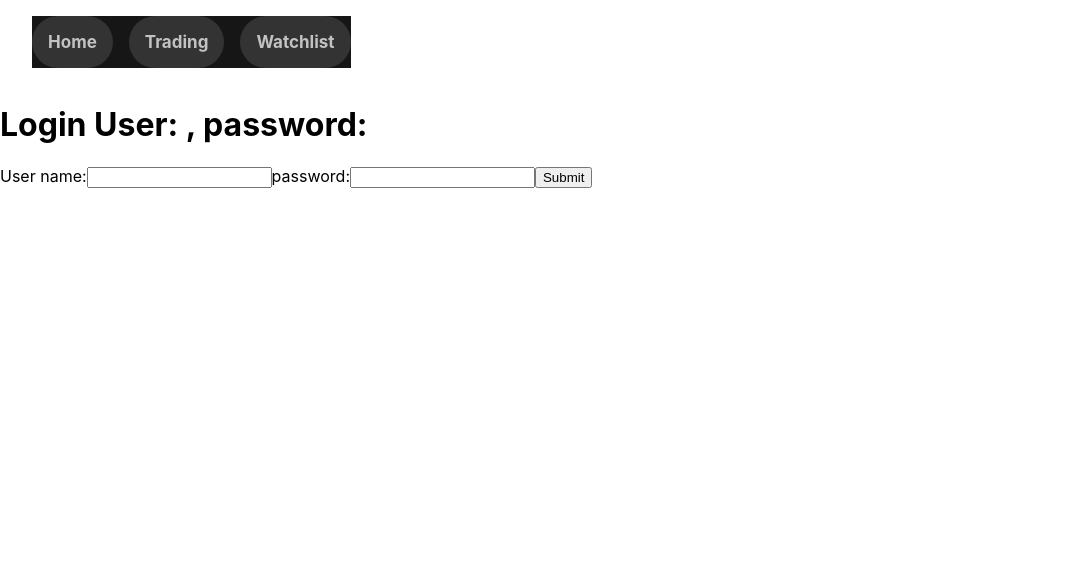
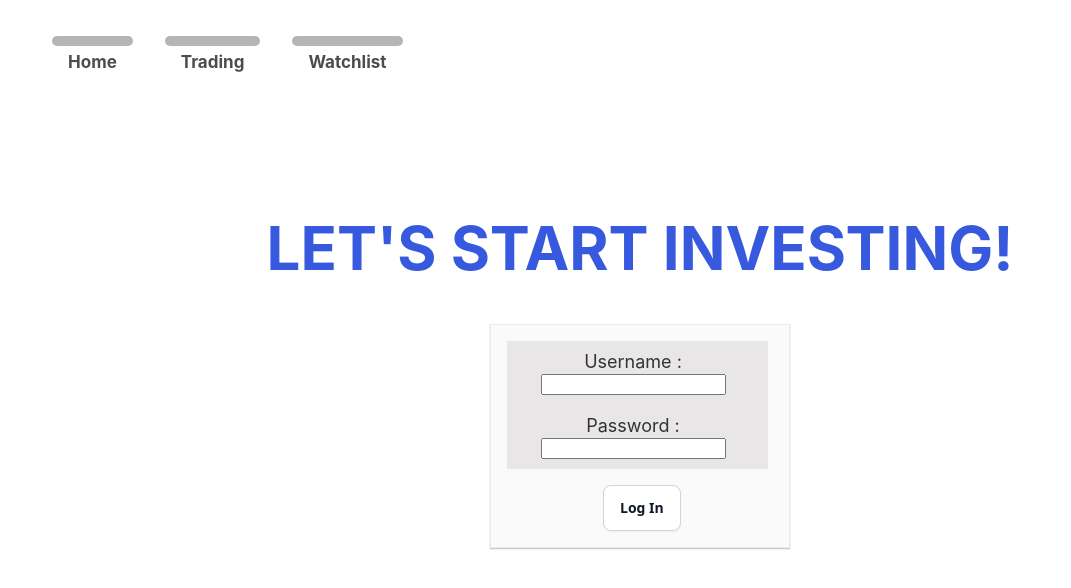
Before and after one commit to stringtheory92/phase-3-project-react-side, a React (Create React App) app: page / in a window 1280 px wide. Shown: the top 588 px of the page, without its empty margins (0-1071 px from the left). Built offline with nearby package versions, Linux system fonts and the light colour scheme; no server answers.

Commit message:
updated css

```diff
--- a/src/App.js
+++ b/src/App.js
@@ -35,23 +35,31 @@ function App() {
       <Navbar />
       <Routes>
         <Route
-          exact
-          path="/"
+          exact path="/"
           element={
             isLoggedIn ? (
               <HomeScreen toggleLogIn={toggleLogIn} />
-            ) : (
-              <Login replace to={"/login"} toggleLogIn={toggleLogIn} />
-            )
+              ) : (
+              <Login replace to={"/login"} toggleLogIn={toggleLogIn} />)
           }
         />
         <Route
           path="/trading"
-          element={<Trading userState={userState} toggleLogIn={toggleLogIn} />}
+          element={
+            isLoggedIn ? (
+              <Trading userState={userState} toggleLogIn={toggleLogIn} />
+              ) : (
+              <Login replace to={"/login"} />)
+          }
         />
         <Route
           path="/watchlist"
-          element={<WatchList userState={userState} />}
+          element={
+            isLoggedIn ? (
+              <WatchList userState={userState} toggleLogIn={toggleLogIn}/>
+              ) : (
+              <Login replace to={"/login"} />)
+          }
         />
       </Routes>
     </Router>
--- a/src/HomeScreen.js
+++ b/src/HomeScreen.js
@@ -13,6 +13,7 @@ function HomeScreen({ toggleLogIn }) {
   }, []);
 
   console.log(stockData);
+
   const handleClick = () => {
     toggleLogIn();
     localStorage.clear();
@@ -20,11 +21,14 @@ function HomeScreen({ toggleLogIn }) {
 
   const displayStocks = stockData.map((stock) => {
     return (
-      <div>
-        <h2>{stock.ticker}</h2>
-        {stock.company}
-        {/* {stock.stock_prices.price} */}
-      </div>
+      <tr>
+        <td>{stock.ticker}</td>
+        <td>{stock.company}</td>
+        <td>300</td>
+        <td>0.389</td>
+        <td>-0.04%</td>
+        <td>3.45M</td>
+      </tr>
     );
   });
 
@@ -32,9 +36,74 @@ function HomeScreen({ toggleLogIn }) {
 
   return (
     <div>
-      <h1>HOME</h1>
-      <button onClick={handleClick}>Log Out</button>
-      {displayStocks}
+      <h1 className="home" >WELCOME!
+        <button className="logoutButton" onClick={handleClick}>Log Out</button>
+      </h1>
+
+      <div className="title-div">
+        <h3 className="table-title">Trending</h3>
+      </div>
+      <div className="home-table">
+          <table>
+            <tr>
+              <th>Ticker</th>
+              <th>Name</th>
+              <th>Price</th>
+              <th>Change</th>
+              <th>% Change</th>
+              <th>Volume</th>
+            </tr>
+            {displayStocks}
+          </table>
+      </div>
+      <div className="title-div">
+        <h3 className="table-title">Top 20</h3>
+      </div>
+      <div className="home-table">
+        <table>
+          <tr>
+            <th>Ticker</th>
+            <th>Name</th>
+            <th>Price</th>
+            <th>Change</th>
+            <th>% Change</th>
+            <th>Volume</th>
+          </tr>
+          {displayStocks}
+        </table>
+      </div>
+      <div className="title-div">
+        <h3 className="table-title">Gainers</h3>
+      </div>
+      <div className="home-table">
+          <table>
+            <tr>
+              <th>Ticker</th>
+              <th>Name</th>
+              <th>Price</th>
+              <th>Change</th>
+              <th>% Change</th>
+              <th>Volume</th>
+            </tr>
+            {displayStocks}
+          </table>
+      </div>
+      <div className="title-div">
+        <h3 className="table-title">Losers</h3>
+      </div>
+      <div className="home-table">
+        <table>
+          <tr>
+            <th>Ticker</th>
+            <th>Name</th>
+            <th>Price</th>
+            <th>Change</th>
+            <th>% Change</th>
+            <th>Volume</th>
+          </tr>
+          {displayStocks}
+        </table>
+      </div>
     </div>
   )
 }
--- a/src/Login.js
+++ b/src/Login.js
@@ -43,31 +43,30 @@ function Login({ toggleLogIn }) {
 
   return (
     <>
-      <h1>
+      <h1 className="login" >LET'S START INVESTING!
+      </h1>
+      {/* <p className="loginForm">
         Login User: {sampleUser[0]}, password: {sampleUser[1]}
-      </h1>
-      <form onSubmit={handleSubmit}>
-        <label>
-          User name:
-          <input
+      </p> */}
+      <form className="loginForm" onSubmit={handleSubmit}>
+        <div className="login-input">
+          Username :    <input
             type="text"
             name="username"
             value={formData.username}
             onChange={handleChange}
           />
-        </label>
-
-        <label>
-          password:
-          <input
+        </div>
+        <div className="login-input">
+          Password :    <input
             type="text"
             name="password"
             value={formData.password}
             onChange={handleChange}
           />
-        </label>
+        </div>
 
-        <input type="submit" />
+        <input type="submit" value="Log In" className="submitButton"/>
       </form>
     </>
   );
--- a/src/Trading.js
+++ b/src/Trading.js
@@ -1,6 +1,6 @@
 import React, { useState, useEffect } from "react";
 
-function Trading({ userState }) {
+function Trading({ userState, toggleLogIn }) {
   const [user, setUser] = useState({
     userName: "",
     password: "",
@@ -32,7 +32,17 @@ function Trading({ userState }) {
     localStorage.getItem("username")
   );
 
-  return <div>Trading</div>;
+  const handleClick = () => {
+    toggleLogIn();
+    localStorage.clear();
+  };
+
+  return (
+    <div>
+      <h2>Trading</h2>
+      <button className="logoutButton" onClick={handleClick}>Log Out</button>
+    </div>
+  )
 }
 
 export default Trading;
--- a/src/WatchList.js
+++ b/src/WatchList.js
@@ -1,7 +1,7 @@
 import React, { useEffect, useState } from 'react'
 import WatchListStock from './WatchListStock'
 
-function WatchList() {
+function WatchList({toggleLogIn}) {
 
   const currentUser = localStorage.getItem("username")
   const [userWatchList, setUserWatchList] = useState([])
@@ -16,6 +16,11 @@ function WatchList() {
     })
 
   }, [] )
+
+  const handleClick = () => {
+    toggleLogIn();
+    localStorage.clear();
+  };
 
   console.log(userWatchList)
 
@@ -34,8 +39,9 @@ function WatchList() {
 
   return (
     <div>
-      Your Watchlist:
+      <h2>Your Watchlist:</h2>
       {displayWatchList}
+      <button className="logoutButton" onClick={handleClick}>Log Out</button>
     </div>
 
 
--- a/src/index.css
+++ b/src/index.css
@@ -12,11 +12,10 @@ code {
     monospace;
 }
 
-
 /* =========== Nav =============================================== */
 .nav {
   /* background-color: rgb(247, 247, 252, 0.20); */
-  color: rgb(194, 194, 194);
+  color: rgb(78, 76, 76);
   display: flex;
   justify-content: space-between;
   align-items: stretch;
@@ -24,17 +23,18 @@ code {
   padding: 1rem 2rem;
   /* font-family: "Times New Roman"; */
   font-size: 17px;
+  margin: 20px;
   font-weight: bold;
   /* position: fixed; */
 }
 
 .nav ul {
-  background:rgb(22, 22, 23);
+  background:rgb(255, 255, 255);
   padding: 0;
   margin: 0;
   list-style: none;
   display: flex;
-  gap: 1rem;
+  gap: 2rem;
 }
 
 .nav a {
@@ -46,10 +46,165 @@ code {
 }
 
 .nav li.active {
-  border-radius: 50px;
-  background-color: #333;
+  border-radius: 5px;
+  height: 10px;
+  background-color: rgb(182, 181, 181);
 }
 
 .nav li:hover {
-  background-color: #777;
+  background-color: rgb(71, 71, 71);
 }
+
+/* ==========home====================== */
+.home {
+  text-align: center;
+  margin-top: 70px;
+  /* margin-right: 200px; */
+  font-size: 60px;
+  color: rgb(111, 135, 232);
+}
+
+.logoutButton {
+  background-color: #FFFFFF;
+  border: 1px solid rgb(209,213,219);
+  border-radius: .5rem;
+  box-sizing: border-box;
+  color: #111827;
+  font-family: "Inter var",ui-sans-serif,system-ui,-apple-system,system-ui,"Segoe UI",Roboto,"Helvetica Neue",Arial,"Noto Sans",sans-serif,"Apple Color Emoji","Segoe UI Emoji","Segoe UI Symbol","Noto Color Emoji";
+  font-size: .875rem;
+  font-weight: 600;
+  line-height: 1.25rem;
+  padding: .75rem 1rem;
+  text-align: center;
+  text-decoration: none #D1D5DB solid;
+  box-shadow: 0 1px 2px 0 rgba(0, 0, 0, 0.05);
+  cursor: pointer;
+  user-select: none;
+  -webkit-user-select: none;
+  touch-action: manipulation;
+  margin-right : 10px;
+  position:absolute;
+  top: 20px;
+  right:20px;
+}
+
+.logoutButton:hover {
+  background-color: rgb(249,250,251);
+}
+
+.logoutButton:focus {
+  outline: 2px solid transparent;
+  outline-offset: 2px;
+}
+
+.logoutButton:focus-visible {
+  box-shadow: none;
+}
+
+/* .grid {
+  display: grid;
+  display: flex;
+  flex: 50%;
+} */
+
+.home-table {
+  width: 80%;
+  margin-top: 1px;
+  margin-left: auto;
+  margin-right: auto;
+  margin-bottom: 80px;
+  display: flex;
+  justify-content: center;
+  align-items: center;
+}
+
+/* .title-div {
+
+}  */
+
+.table-title {
+  margin-left: 15rem;
+  top: 10px;
+  /* left:20px;  */
+  position: relative;
+}
+
+table {
+  border: 3px solid rgb(39, 34, 139);
+  width: 800px;
+  height: 100px;
+}
+
+th {
+  border-bottom: 1px solid black;
+}
+
+td {
+  text-align: center;
+}
+
+/* ============================Login===================== */
+.login {
+  text-align: center;
+  margin-top: 150px;
+  /* margin-right: 200px; */
+  font-size: 60px;
+  color: rgb(55, 89, 222);
+}
+
+.submitButton {
+  background-color: #FFFFFF;
+  border: 1px solid rgb(209,213,219);
+  border-radius: .5rem;
+  box-sizing: border-box;
+  color: #111827;
+  font-family: "Inter var",ui-sans-serif,system-ui,-apple-system,system-ui,"Segoe UI",Roboto,"Helvetica Neue",Arial,"Noto Sans",sans-serif,"Apple Color Emoji","Segoe UI Emoji","Segoe UI Symbol","Noto Color Emoji";
+  font-size: .875rem;
+  font-weight: 600;
+  line-height: 1.25rem;
+  padding: .75rem 1rem;
+  text-align: center;
+  text-decoration: none #D1D5DB solid;
+  box-shadow: 0 1px 2px 0 rgba(0, 0, 0, 0.05);
+  cursor: pointer;
+  user-select: none;
+  -webkit-user-select: none;
+  touch-action: manipulation;
+  margin-left: 6rem;
+  margin-top: 1rem;
+}
+
+.submitButton:hover {
+  background-color: rgb(249,250,251);
+}
+
+.submitButton:focus {
+  outline: 2px solid transparent;
+  outline-offset: 2px;
+}
+
+.submitButton:focus-visible {
+  box-shadow: none;
+}
+
+.loginForm {
+  width: 250px;
+  margin: 2em auto;
+  padding: 1em 2em 1em 1em;
+  background: #fafafa;
+  border: 1px solid #ebebeb;
+  box-shadow: rgba(0,0,0,0.14902) 0px 1px 1px 0px,rgba(0,0,0,0.09804) 0px 1px 2px 0px;
+}
+
+.login-input {
+  text-align: center;
+  font-size: 18px;
+  /* font-style: bold; */
+  padding: 10px 10px 10px 1px;
+  display: block;
+  background: #e8e6e6;
+  color: #343333;
+  width: 100%;
+  border: none;
+  border-radius: 0;
+}
```
